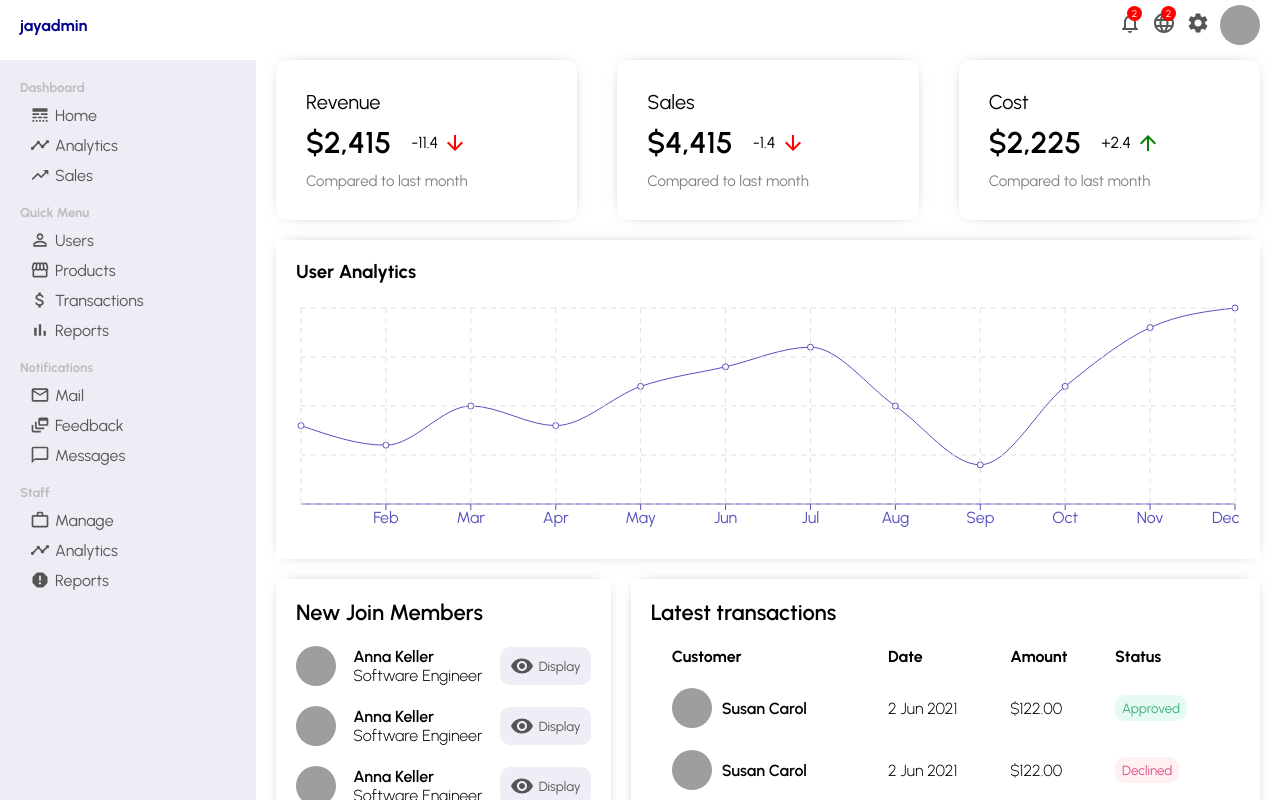
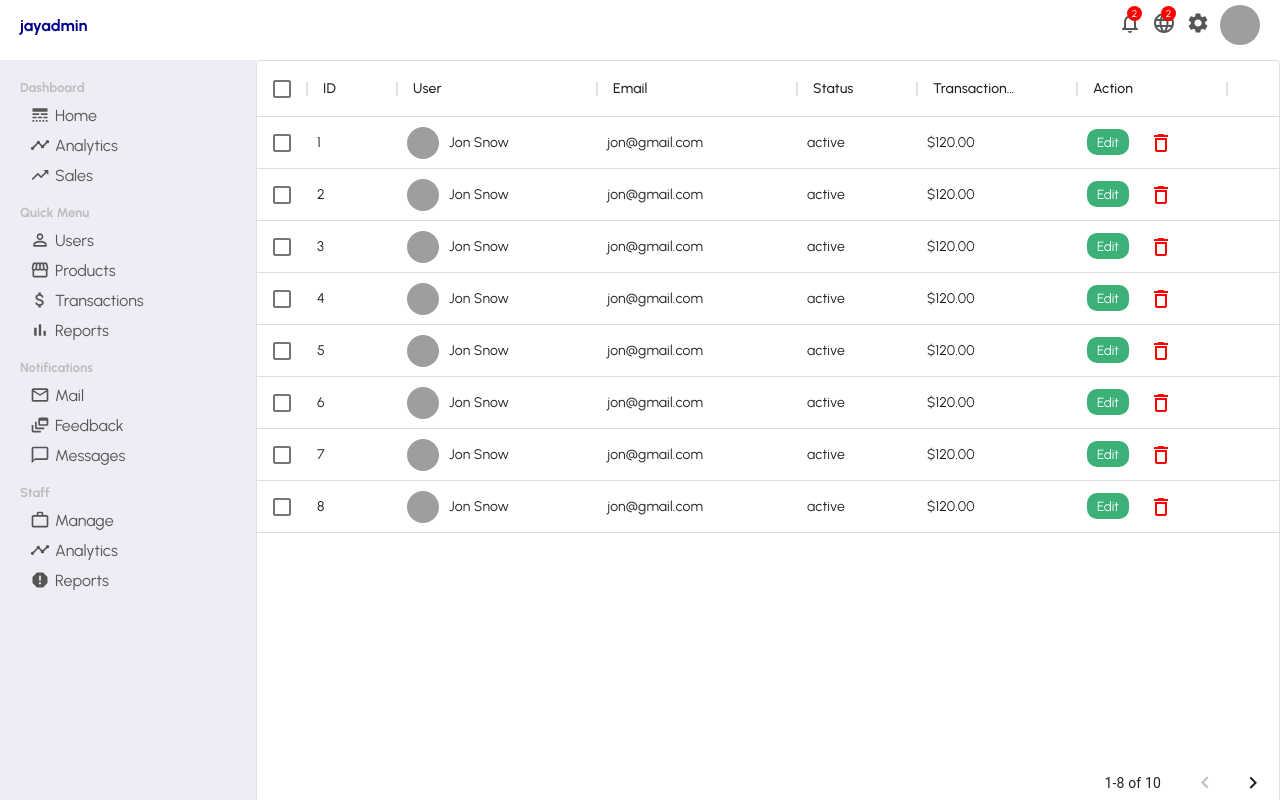
Before and after one commit to jaehak815/react_eCommerce_admin, a React (Create React App) app: page /users in a window 1280 px wide. Shown: the top 800 px of the page. Built offline with nearby package versions, Linux system fonts and the light colour scheme; grey boxes are pictures that could not be loaded.

Commit message:
usersPage_deleteFunction_useState

```diff
--- a/package.json
+++ b/package.json
@@ -4,12 +4,14 @@
   "private": true,
   "dependencies": {
     "@material-ui/core": "^4.12.4",
+    "@material-ui/data-grid": "^4.0.0-alpha.37",
     "@material-ui/icons": "^4.11.3",
     "@testing-library/jest-dom": "^5.16.5",
     "@testing-library/react": "^13.4.0",
     "@testing-library/user-event": "^13.5.0",
     "react": "^18.2.0",
     "react-dom": "^18.2.0",
+    "react-router-dom": "^6.11.2",
     "react-scripts": "5.0.1",
     "recharts": "^2.6.2",
     "web-vitals": "^2.1.4"
--- a/src/App.js
+++ b/src/App.js
@@ -2,16 +2,25 @@
 import Topbar from "./components/topbar/Topbar";
 import "./app.css";
 import Home from "./pages/home/Home";
+import {
+  BrowserRouter as Router,
+  Route,
+  Routes,
+} from "react-router-dom";
+import UserList from "./pages/userList/UserList";
 
 function App() {
   return (
-    <div>
+    <Router>
       <Topbar/>
       <div className="container">
         <Sidebar />
-      <Home/>
+        <Routes>
+        <Route exact path="/" element={<Home />} />
+        <Route path="/users" element={<UserList />} />
+        </Routes>
       </div>
-    </div>
+    </Router>
   );
 }
 
--- a/src/dummyData.js
+++ b/src/dummyData.js
@@ -49,3 +49,57 @@
     },
 
   ];
+
+  export const userRows = [
+    { id: 1, username: 'Jon Snow', avatar: "https://images.pexels.com/photos/1152994/pexels-photo-1152994.jpeg?auto=compress&cs=tinysrgb&dpr=2&w=500",
+    email: "jon@gmail.com",
+    status: "active",
+    transaction: "$120.00",
+},
+    { id: 2, username: 'Jon Snow', avatar: "https://images.pexels.com/photos/1152994/pexels-photo-1152994.jpeg?auto=compress&cs=tinysrgb&dpr=2&w=500",
+    email: "jon@gmail.com",
+    status: "active",
+    transaction: "$120.00",
+},
+    { id: 3, username: 'Jon Snow', avatar: "https://images.pexels.com/photos/1152994/pexels-photo-1152994.jpeg?auto=compress&cs=tinysrgb&dpr=2&w=500",
+    email: "jon@gmail.com",
+    status: "active",
+    transaction: "$120.00",
+},
+    { id: 4, username: 'Jon Snow', avatar: "https://images.pexels.com/photos/1152994/pexels-photo-1152994.jpeg?auto=compress&cs=tinysrgb&dpr=2&w=500",
+    email: "jon@gmail.com",
+    status: "active",
+    transaction: "$120.00",
+},
+    { id: 5, username: 'Jon Snow', avatar: "https://images.pexels.com/photos/1152994/pexels-photo-1152994.jpeg?auto=compress&cs=tinysrgb&dpr=2&w=500",
+    email: "jon@gmail.com",
+    status: "active",
+    transaction: "$120.00",
+},
+    { id: 6, username: 'Jon Snow', avatar: "https://images.pexels.com/photos/1152994/pexels-photo-1152994.jpeg?auto=compress&cs=tinysrgb&dpr=2&w=500",
+    email: "jon@gmail.com",
+    status: "active",
+    transaction: "$120.00",
+},
+    { id: 7, username: 'Jon Snow', avatar: "https://images.pexels.com/photos/1152994/pexels-photo-1152994.jpeg?auto=compress&cs=tinysrgb&dpr=2&w=500",
+    email: "jon@gmail.com",
+    status: "active",
+    transaction: "$120.00",
+},
+    { id: 8, username: 'Jon Snow', avatar: "https://images.pexels.com/photos/1152994/pexels-photo-1152994.jpeg?auto=compress&cs=tinysrgb&dpr=2&w=500",
+    email: "jon@gmail.com",
+    status: "active",
+    transaction: "$120.00",
+},
+    { id: 9, username: 'Jon Snow', avatar: "https://images.pexels.com/photos/1152994/pexels-photo-1152994.jpeg?auto=compress&cs=tinysrgb&dpr=2&w=500",
+    email: "jon@gmail.com",
+    status: "active",
+    transaction: "$120.00",
+},
+    { id: 10, username: 'Jon Snow', avatar: "https://images.pexels.com/photos/1152994/pexels-photo-1152994.jpeg?auto=compress&cs=tinysrgb&dpr=2&w=500",
+    email: "jon@gmail.com",
+    status: "active",
+    transaction: "$120.00",
+},
+
+  ];
--- /dev/null
+++ b/src/pages/userList/UserList.jsx
@@ -0,0 +1,86 @@
+import { DataGrid } from "@material-ui/data-grid";
+import { DeleteOutline } from "@material-ui/icons";
+import { useState } from "react";
+import { Link } from "react-router-dom";
+import { userRows } from "../../dummyData";
+import "./userList.css"
+
+
+
+export default function UserList() {
+    const [data,setData] = useState(userRows);
+
+    //look for id first and filter id whether it match or not.
+    //if match do delete
+    const handleDelete = (id)=> {
+        setData(data.filter(item=>item.id !== id));
+    }
+    //
+
+    const columns = [
+        { field: 'id', headerName: 'ID', width: 90 },
+        {
+          field: 'user',
+          headerName: 'User',
+          width: 200,
+          renderCell: (params)=>{
+            return(
+                <div className="userListUser">
+                    <img className="userListImg" src={params.row.avatar} alt=""/>
+                    {params.row.username}
+                </div>
+            )
+          },
+          editable: true,
+        },
+        {
+          field: 'email',
+          headerName: 'Email',
+          width: 200,
+          editable: true,
+        },
+        {
+          field: 'status',
+          headerName: 'Status',
+          width: 120,
+          editable: true,
+        },
+        {
+          field: 'transaction',
+          headerName: 'Transaction Volume',
+          width: 160,
+          editable: true,
+        },
+        {
+            field:"action",
+            headerName:"Action",
+            width: 150,
+            renderCell:(params)=>{
+                return(
+                    <>
+                    <Link to={"/user/"+params.row.id}>
+                    <button className="userListEdit">Edit</button>
+                    </Link>
+                    <DeleteOutline className="userListDelete" onClick={()=>handleDelete(params.row.id)}/>
+                    </>
+                )
+            }
+        },
+
+      ];
+
+
+
+
+  return (
+    <div className="userList">
+        <DataGrid
+        rows={data}
+        disableSelectionOnClick
+        columns={columns}
+        pageSize={8}
+        checkboxSelection
+      />
+    </div>
+  )
+}
--- /dev/null
+++ b/src/pages/userList/userList.css
@@ -0,0 +1,31 @@
+.userList{
+    flex: 4;
+}
+
+.userListUser{
+    display: flex;
+    align-items: center;
+}
+
+.userListImg{
+    width: 32px;
+    height: 32px;
+    border-radius: 50%;
+    object-fit: cover;
+    margin-right: 10px;
+}
+
+.userListEdit{
+    border: none;
+    border-radius: 10px;
+    padding: 5px 10px;
+    background-color: #3bb077;
+    color: white;
+    cursor: pointer;
+    margin-right: 20px;
+}
+
+.userListDelete{
+ color: red;
+ cursor: pointer;
+}
```
Also changed, not shown: 1 other file (tests, documents, lock files or other folders).
